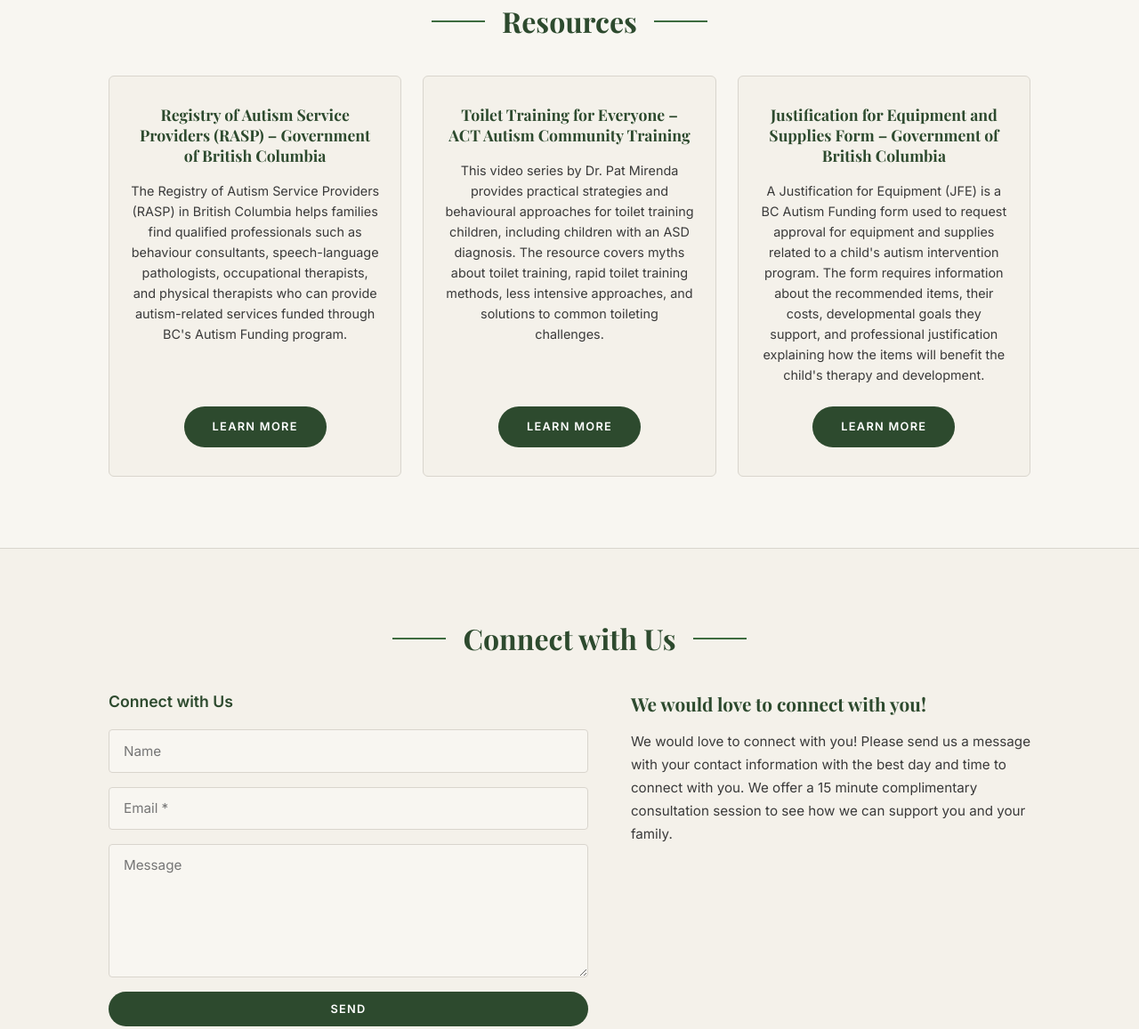
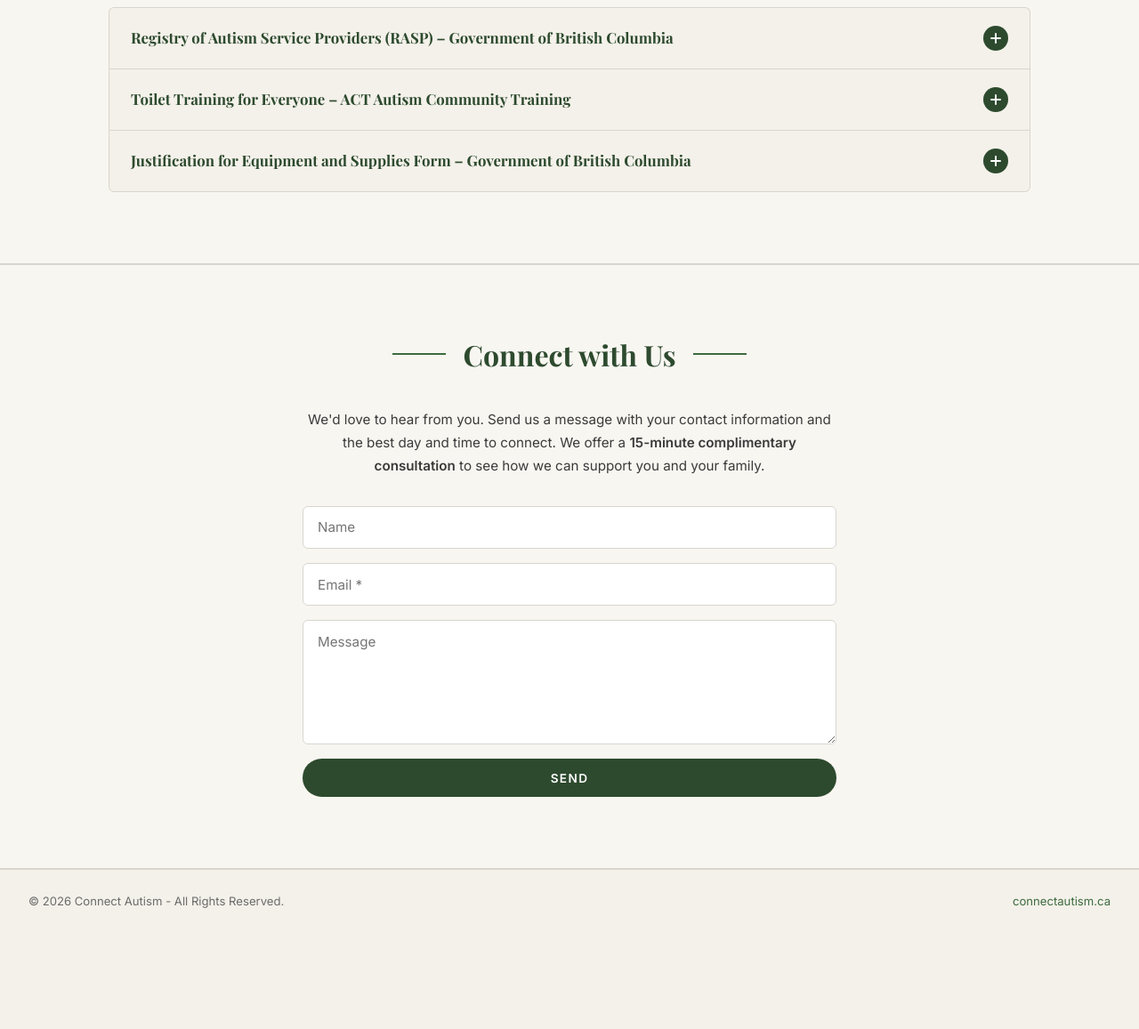
Before and after one commit to benabrey/connectAutism, a plain HTML site: page index.html in a window 1280 px wide. Shown: the part 1292-2449 px from the top of the page at 89% size. After the commit the page ends 2341 px from the top, so only its background shows below. Drawn offline with nearby package versions, Linux system fonts and the light colour scheme; a web font is replaced by a local one.

Commit message:
accordion list now

```diff
--- a/index.html
+++ b/index.html
@@ -59,40 +59,30 @@
 
     <!-- ===== ABOUT / PURPOSE ===== -->
     <section class="section about" id="about">
-      <h2 class="section-heading">
-        Behaviour Consultation, Behaviour Intervention, &amp; Training
-      </h2>
+      <h2 class="section-heading">What We Do</h2>
       <div class="about-content">
-        <h3>Purpose of Consultation</h3>
         <p>
           Behaviour analysis is a research-based, scientific approach to
-          understanding and supporting human behaviour. It is founded on the
-          principle that behaviour is learned over time and is influenced by
-          direct and indirect consequences within an individual's environment.
-        </p>
-        <p>
-          As Behaviour Consultants and Interventionists, we do not judge
-          children's behaviour. Instead, we seek to understand the environmental
-          factors that may be influencing the behaviour, identify its function,
-          and develop strategies to shape and support positive behavioural
-          change.
+          understanding and supporting human behaviour. It's founded on the
+          principle that behaviour is learned over time and shaped by the
+          environment around us. As Behaviour Consultants and Interventionists,
+          we don't judge children's behaviour — we seek to understand the
+          factors influencing it, identify its function, and develop strategies
+          that support positive, meaningful change.
         </p>
         <p>
           Our goal is to reduce stress and anxiety within family environments
           while fostering positive relationships among children, parents,
           siblings, caregivers, teachers, educational assistants, and others who
-          interact with the child.
+          interact with your child. We look at the whole picture — not just the
+          behaviour itself, but the context surrounding it — and build practical
+          strategies that respect your child and your family.
         </p>
         <p>
-          We are committed to supporting families in achieving the goals we
-          establish together. However, we cannot guarantee specific outcomes or
-          predict future results, as many variables influence a child's
-          development and progress.
-        </p>
-        <p>
-          Working collaboratively as a team, we will identify behavioural goals,
-          monitor and evaluate progress, and adjust intervention strategies as
-          needed.
+          Working together as a team, we identify behavioural goals, monitor and
+          evaluate progress, and adjust intervention strategies as needed. We're
+          committed to supporting families in achieving the goals we establish
+          together, every step of the way.
         </p>
       </div>
     </section>
@@ -101,96 +91,125 @@
     <section class="resources" id="resources">
       <div class="resources-inner">
         <h2 class="section-heading">Resources</h2>
-        <div class="resources-grid">
-          <div class="resource-card">
-            <h3>
-              Registry of Autism Service Providers (RASP) – Government of
-              British Columbia
-            </h3>
+        <div class="accordion">
+          <details class="accordion-item">
+            <summary>
+              <span class="accordion-title"
+                >Registry of Autism Service Providers (RASP) – Government of
+                British Columbia</span
+              >
+              <span class="accordion-icon"></span>
+            </summary>
+            <div class="accordion-body">
               <p>
                 The Registry of Autism Service Providers (RASP) in British
                 Columbia helps families find qualified professionals such as
-              behaviour consultants, speech-language pathologists, occupational
-              therapists, and physical therapists who can provide autism-related
-              services funded through BC's Autism Funding program.
+                behaviour consultants, speech-language pathologists,
+                occupational therapists, and physical therapists who can provide
+                autism-related services funded through BC's Autism Funding
+                program.
               </p>
-            <a href="#" class="btn">Learn More</a>
+              <a
+                href="https://www2.gov.bc.ca/gov/content/health/managing-your-health/child-behaviour-development/support-needs/autism-spectrum-disorder/build-your-support-team/registry-autism-service-providers"
+                class="btn"
+                target="_blank"
+                rel="noopener noreferrer"
+                >Learn More</a
+              >
             </div>
+          </details>
 
-          <div class="resource-card">
-            <h3>
-              Toilet Training for Everyone – ACT Autism Community Training
-            </h3>
+          <details class="accordion-item">
+            <summary>
+              <span class="accordion-title"
+                >Toilet Training for Everyone – ACT Autism Community
+                Training</span
+              >
+              <span class="accordion-icon"></span>
+            </summary>
+            <div class="accordion-body">
               <p>
-              This video series by Dr. Pat Mirenda provides practical strategies
-              and behavioural approaches for toilet training children, including
-              children with an ASD diagnosis. The resource covers myths about
-              toilet training, rapid toilet training methods, less intensive
-              approaches, and solutions to common toileting challenges.
+                This video series by Dr. Pat Mirenda provides practical
+                strategies and behavioural approaches for toilet training
+                children, including children with an ASD diagnosis. The resource
+                covers myths about toilet training, rapid toilet training
+                methods, less intensive approaches, and solutions to common
+                toileting challenges.
               </p>
-            <a href="#" class="btn">Learn More</a>
+              <a
+                href="https://www.actcommunity.ca/education/videos/toilet-training-for-everyone/"
+                class="btn"
+                target="_blank"
+                rel="noopener noreferrer"
+                >Learn More</a
+              >
             </div>
+          </details>
 
-          <div class="resource-card">
-            <h3>
-              Justification for Equipment and Supplies Form – Government of
-              British Columbia
-            </h3>
+          <details class="accordion-item">
+            <summary>
+              <span class="accordion-title"
+                >Justification for Equipment and Supplies Form – Government of
+                British Columbia</span
+              >
+              <span class="accordion-icon"></span>
+            </summary>
+            <div class="accordion-body">
               <p>
                 A Justification for Equipment (JFE) is a BC Autism Funding form
                 used to request approval for equipment and supplies related to a
-              child's autism intervention program. The form requires information
-              about the recommended items, their costs, developmental goals they
-              support, and professional justification explaining how the items
-              will benefit the child's therapy and development.
+                child's autism intervention program. The form requires
+                information about the recommended items, their costs,
+                developmental goals they support, and professional justification
+                explaining how the items will benefit the child's therapy and
+                development.
               </p>
-            <a href="#" class="btn">Learn More</a>
+              <a
+                href="https://www2.gov.bc.ca/assets/gov/health/managing-your-health/autism/justification_equipment_supplies.pdf"
+                class="btn"
+                target="_blank"
+                rel="noopener noreferrer"
+                >Learn More</a
+              >
             </div>
+          </details>
         </div>
       </div>
     </section>
 
     <!-- ===== CONTACT ===== -->
-    <section class="section" id="contact">
+    <section class="resources" id="contact">
+      <div class="resources-inner">
         <h2 class="section-heading">Connect with Us</h2>
-      <div class="contact-grid">
-        <div>
-          <h3
-            style="
-              font-family: &quot;Inter&quot;, sans-serif;
-              font-size: 1.1rem;
-              margin-bottom: 1.2rem;
-            "
-          >
-            Connect with Us
-          </h3>
+        <div class="contact-layout">
+          <div class="contact-text">
+            <p>
+              We'd love to hear from you. Send us a message with your contact
+              information and the best day and time to connect. We offer a
+              <strong>15-minute complimentary consultation</strong> to see how
+              we can support you and your family.
+            </p>
+          </div>
           <form
             class="contact-form"
-            onsubmit="
-              event.preventDefault();
-              alert('Form submitted! Hook this up to your backend.');
-            "
+            action="https://api.web3forms.com/submit"
+            method="POST"
           >
+            <input
+              type="hidden"
+              name="access_key"
+              value="156fc44d-bd5f-4edd-9b9d-7c4937256b1c"
+            />
+            <input
+              type="hidden"
+              name="redirect"
+              value="https://connectautism.ca"
+            />
             <input type="text" name="name" placeholder="Name" required />
             <input type="email" name="email" placeholder="Email *" required />
             <textarea name="message" placeholder="Message"></textarea>
-            <button
-              type="submit"
-              class="btn"
-              style="width: 100%; border-radius: 50px"
-            >
-              Send
-            </button>
+            <button type="submit" class="btn-submit">Send</button>
           </form>
-        </div>
-        <div class="contact-info">
-          <h3>We would love to connect with you!</h3>
-          <p>
-            We would love to connect with you! Please send us a message with
-            your contact information with the best day and time to connect with
-            you. We offer a 15 minute complimentary consultation session to see
-            how we can support you and your family.
-          </p>
         </div>
       </div>
     </section>
@@ -211,7 +230,7 @@
         </button>
       </div>
 
-      <!-- TEAM MEMBERS — duplicate .team-member blocks as needed -->
+      <!-- TEAM MEMBERS -->
       <div class="team-member">
         <div class="team-member-photo">
           <img src="images/bonnie.jpg" alt="Bonnie McGill" />
--- a/style.css
+++ b/style.css
@@ -217,18 +217,14 @@
    ────────────────────────────── */
 
 .about-content {
-  max-width: 900px;
+  max-width: 720px;
   margin: 0 auto;
 }
 
-.about-content h3 {
-  font-size: 1.3rem;
-  margin-bottom: 1rem;
-}
-
 .about-content p {
-  margin-bottom: 1rem;
   font-size: 0.95rem;
+  line-height: 1.85;
+  margin-bottom: 1.25rem;
 }
 
 /* ──────────────────────────────
@@ -248,71 +244,130 @@
   padding: 0 2rem;
 }
 
-.resources-grid {
-  display: grid;
-  grid-template-columns: repeat(3, 1fr);
+.accordion {
+  display: flex;
+  flex-direction: column;
+  gap: 0;
+}
+
+.accordion-item {
+  border: 1px solid var(--border);
+  border-bottom: none;
+  background: var(--cream);
+  transition: background 0.2s;
+}
+
+.accordion-item:first-child {
+  border-radius: 6px 6px 0 0;
+}
+
+.accordion-item:last-child {
+  border-bottom: 1px solid var(--border);
+  border-radius: 0 0 6px 6px;
+}
+
+.accordion-item[open] {
+  background: #fff;
+}
+
+.accordion-item summary {
+  display: flex;
+  align-items: center;
+  justify-content: space-between;
+  padding: 1.25rem 1.5rem;
+  cursor: pointer;
+  list-style: none;
   gap: 1.5rem;
 }
 
-.resource-card {
-  background: var(--cream);
-  padding: 2rem 1.5rem;
-  text-align: center;
-  border: 1px solid var(--border);
-  border-radius: 6px;
-  display: flex;
-  flex-direction: column;
-  transition: box-shadow 0.2s;
+.accordion-item summary::-webkit-details-marker {
+  display: none;
 }
 
-.resource-card:hover {
-  box-shadow: 0 4px 16px rgba(0, 0, 0, 0.06);
+.accordion-item summary::marker {
+  display: none;
+  content: "";
 }
 
-.resource-card h3 {
-  font-size: 1.1rem;
-  margin-bottom: 1rem;
+.accordion-title {
+  font-family: "Playfair Display", serif;
+  font-size: 1.05rem;
+  font-weight: 700;
+  color: var(--green-dark);
+  line-height: 1.4;
 }
 
-.resource-card p {
-  font-size: 0.9rem;
-  flex: 1;
-  margin-bottom: 1.5rem;
-  line-height: 1.6;
+.accordion-icon {
+  flex-shrink: 0;
+  width: 28px;
+  height: 28px;
+  border-radius: 50%;
+  background: var(--green-dark);
+  position: relative;
+  transition:
+    transform 0.25s ease,
+    background 0.2s;
 }
 
-.btn {
-  display: inline-block;
-  padding: 0.75rem 2rem;
-  background: var(--green-dark);
-  color: #fff;
-  font-family: "Inter", sans-serif;
-  font-size: 0.8rem;
-  font-weight: 600;
-  letter-spacing: 0.1em;
-  text-transform: uppercase;
-  border: none;
-  border-radius: 50px;
-  cursor: pointer;
-  transition: background 0.2s;
-  text-decoration: none;
-  align-self: center;
+.accordion-icon::before,
+.accordion-icon::after {
+  content: "";
+  position: absolute;
+  background: #fff;
+  border-radius: 1px;
+  top: 50%;
+  left: 50%;
+  transform: translate(-50%, -50%);
 }
 
-.btn:hover {
+.accordion-icon::before {
+  width: 12px;
+  height: 2px;
+}
+
+.accordion-icon::after {
+  width: 2px;
+  height: 12px;
+  transition: transform 0.25s ease;
+}
+
+.accordion-item[open] .accordion-icon {
   background: var(--green-mid);
-  text-decoration: none;
+  transform: rotate(45deg);
+}
+
+.accordion-item summary:hover .accordion-icon {
+  background: var(--green-mid);
+}
+
+.accordion-body {
+  padding: 0 1.5rem 1.5rem;
+}
+
+.accordion-body p {
+  font-size: 0.92rem;
+  line-height: 1.7;
+  margin-bottom: 1.25rem;
 }
 
 /* ──────────────────────────────
    CONTACT
    ────────────────────────────── */
 
-.contact-grid {
-  display: grid;
-  grid-template-columns: 1.2fr 1fr;
-  gap: 3rem;
-  align-items: start;
+.contact-layout {
+  max-width: 600px;
+  margin: 0 auto;
+}
+
+.contact-text {
+  text-align: center;
+  margin-bottom: 2rem;
+}
+
+.contact-text p {
+  font-size: 0.95rem;
+  line-height: 1.7;
+  color: var(--text-body);
 }
 
 .contact-form {
@@ -329,32 +384,41 @@
   font-size: 0.95rem;
   color: var(--text-body);
   border: 1px solid var(--border);
-  border-radius: 4px;
-  background: var(--cream-light);
-  transition:
-    border-color 0.2s,
-    background 0.2s;
+  border-radius: 6px;
+  background: #fff;
+  transition: border-color 0.2s;
 }
 
 .contact-form input:focus,
 .contact-form textarea:focus {
   outline: none;
   border-color: var(--green-mid);
-  background: #fff;
 }
 
 .contact-form textarea {
-  min-height: 150px;
+  min-height: 140px;
   resize: vertical;
 }
 
-.contact-info h3 {
-  font-size: 1.3rem;
-  margin-bottom: 1rem;
+.btn-submit {
+  display: block;
+  width: 100%;
+  padding: 0.85rem;
+  background: var(--green-dark);
+  color: #fff;
+  font-family: "Inter", sans-serif;
+  font-size: 0.85rem;
+  font-weight: 600;
+  letter-spacing: 0.1em;
+  text-transform: uppercase;
+  border: none;
+  border-radius: 50px;
+  cursor: pointer;
+  transition: background 0.2s;
 }
 
-.contact-info p {
-  font-size: 0.95rem;
+.btn-submit:hover {
+  background: var(--green-mid);
 }
 
 /* ──────────────────────────────
```
Also changed, not shown: 1 other file. Lines whose indentation alone changed are shown as unchanged.
